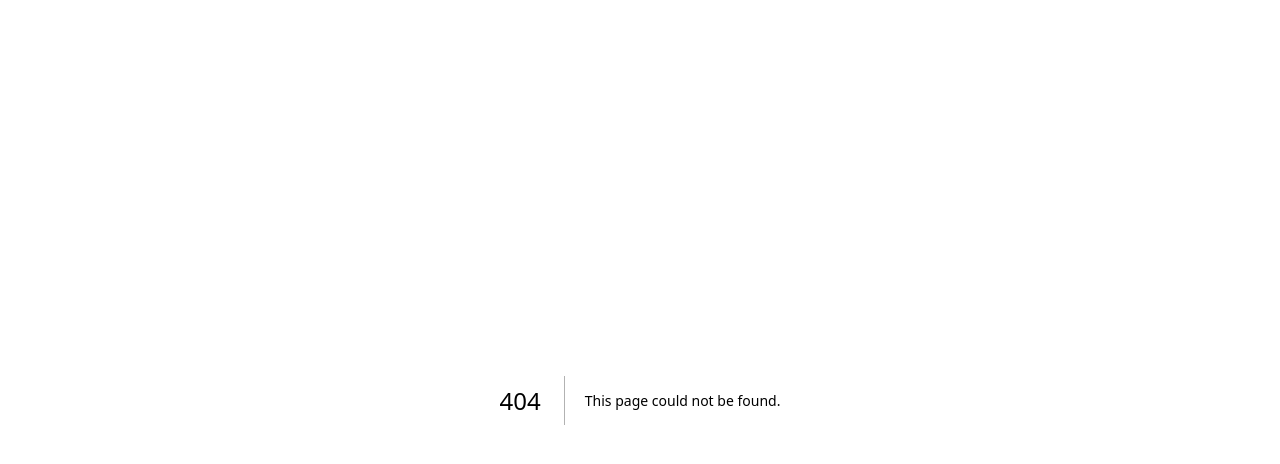
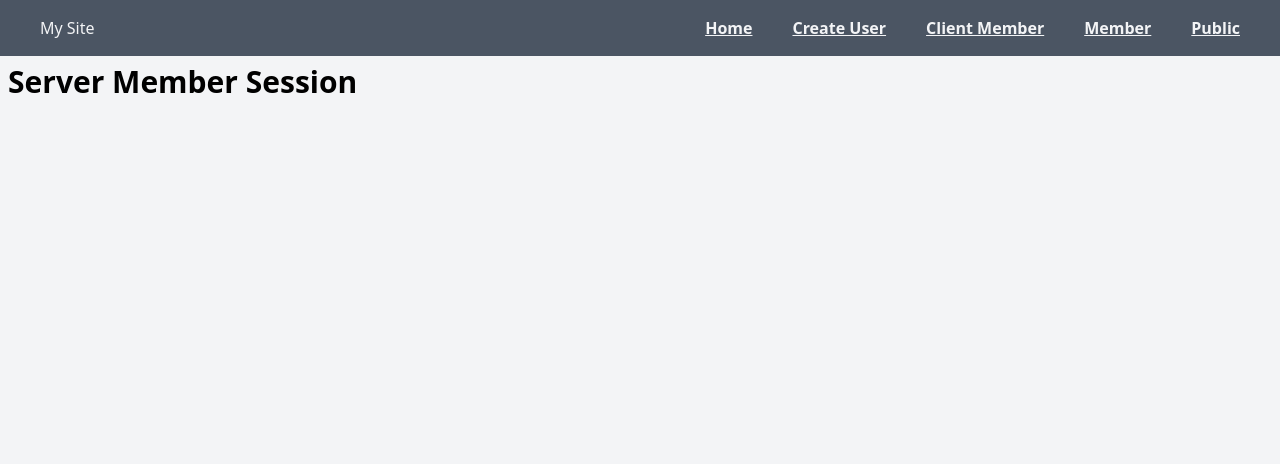
Before and after one commit to daikiejp/learn_next-auth, a Next.js app: page /Member in a window 1280 px wide. Before the commit this address had no page. Shown: the top 464 px of the page. Built offline with nearby package versions, Linux system fonts and the light colour scheme.

Commit message:
[Added] Pages Structure

```diff
--- /dev/null
+++ b/app/(components)/Nav.tsx
@@ -0,0 +1,20 @@
+import Link from "next/link";
+
+const Nav = () => {
+  return (
+    <header className="bg-gray-600 text-gray-100">
+      <nav className="flex justify-between items-center w-full px-10 py-4">
+        <div>My Site</div>
+        <div className="flex gap-10">
+          <Link href="/">Home</Link>
+          <Link href="/CreateUser">Create User</Link>
+          <Link href="/ClientMember">Client Member</Link>
+          <Link href="/Member">Member</Link>
+          <Link href="/Public">Public</Link>
+        </div>
+      </nav>
+    </header>
+  );
+};
+
+export default Nav;
--- /dev/null
+++ b/app/ClientMember/page.tsx
@@ -0,0 +1,11 @@
+"use client";
+
+const ClientMember = () => {
+  return (
+    <div>
+      <h1>Client Member</h1>
+    </div>
+  );
+};
+
+export default ClientMember;
--- /dev/null
+++ b/app/CreateUser/page.tsx
@@ -0,0 +1,9 @@
+const CreateUser = () => {
+  return (
+    <div>
+      <h1>Create User</h1>
+    </div>
+  );
+};
+
+export default CreateUser;
--- /dev/null
+++ b/app/Denied/page.tsx
@@ -0,0 +1,9 @@
+const Denied = () => {
+  return (
+    <div>
+      <h1 className="text-red-400">Denied</h1>
+    </div>
+  );
+};
+
+export default Denied;
--- /dev/null
+++ b/app/Member/page.tsx
@@ -0,0 +1,9 @@
+const Member = () => {
+  return (
+    <div>
+      <h1>Server Member Session</h1>
+    </div>
+  );
+};
+
+export default Member;
--- /dev/null
+++ b/app/Public/page.tsx
@@ -0,0 +1,9 @@
+const Public = () => {
+  return (
+    <div>
+      <h1>Public</h1>
+    </div>
+  );
+};
+
+export default Public;
--- a/app/globals.css
+++ b/app/globals.css
@@ -2,26 +2,11 @@
 @tailwind components;
 @tailwind utilities;
 
-:root {
-  --foreground-rgb: 0, 0, 0;
-  --background-start-rgb: 214, 219, 220;
-  --background-end-rgb: 255, 255, 255;
-}
-
-@media (prefers-color-scheme: dark) {
-  :root {
-    --foreground-rgb: 255, 255, 255;
-    --background-start-rgb: 0, 0, 0;
-    --background-end-rgb: 0, 0, 0;
+@layer base {
+  h1 {
+    @apply font-bold text-3xl;
+  }
+  a {
+    @apply underline font-bold;
   }
 }
-
-body {
-  color: rgb(var(--foreground-rgb));
-  background: linear-gradient(
-      to bottom,
-      transparent,
-      rgb(var(--background-end-rgb))
-    )
-    rgb(var(--background-start-rgb));
-}
--- a/app/layout.tsx
+++ b/app/layout.tsx
@@ -1,22 +1,23 @@
-import type { Metadata } from 'next'
-import { Inter } from 'next/font/google'
-import './globals.css'
-
-const inter = Inter({ subsets: ['latin'] })
+import type { Metadata } from "next";
+import Nav from "./(components)/Nav";
+import "./globals.css";
 
 export const metadata: Metadata = {
-  title: 'Create Next App',
-  description: 'Generated by create next app',
-}
+  title: "Learn - Next Auth",
+  description: "Learn about Next Auth",
+};
 
 export default function RootLayout({
   children,
 }: {
-  children: React.ReactNode
+  children: React.ReactNode;
 }) {
   return (
     <html lang="en">
-      <body className={inter.className}>{children}</body>
+      <body className="bg-gray-100">
+        <Nav />
+        <div className="m-2">{children}</div>
+      </body>
     </html>
-  )
+  );
 }
--- a/app/page.tsx
+++ b/app/page.tsx
@@ -1,113 +1,11 @@
-import Image from 'next/image'
+import React from "react";
 
-export default function Home() {
+const Home = () => {
   return (
-    <main className="flex min-h-screen flex-col items-center justify-between p-24">
-      <div className="z-10 max-w-5xl w-full items-center justify-between font-mono text-sm lg:flex">
-        <p className="fixed left-0 top-0 flex w-full justify-center border-b border-gray-300 bg-gradient-to-b from-zinc-200 pb-6 pt-8 backdrop-blur-2xl dark:border-neutral-800 dark:bg-zinc-800/30 dark:from-inherit lg:static lg:w-auto  lg:rounded-xl lg:border lg:bg-gray-200 lg:p-4 lg:dark:bg-zinc-800/30">
-          Get started by editing&nbsp;
-          <code className="font-mono font-bold">app/page.tsx</code>
-        </p>
-        <div className="fixed bottom-0 left-0 flex h-48 w-full items-end justify-center bg-gradient-to-t from-white via-white dark:from-black dark:via-black lg:static lg:h-auto lg:w-auto lg:bg-none">
-          <a
-            className="pointer-events-none flex place-items-center gap-2 p-8 lg:pointer-events-auto lg:p-0"
-            href="https://vercel.com?utm_source=create-next-app&utm_medium=appdir-template&utm_campaign=create-next-app"
-            target="_blank"
-            rel="noopener noreferrer"
-          >
-            By{' '}
-            <Image
-              src="/vercel.svg"
-              alt="Vercel Logo"
-              className="dark:invert"
-              width={100}
-              height={24}
-              priority
-            />
-          </a>
-        </div>
-      </div>
+    <div>
+      <h1>Home</h1>
+    </div>
+  );
+};
 
-      <div className="relative flex place-items-center before:absolute before:h-[300px] before:w-[480px] before:-translate-x-1/2 before:rounded-full before:bg-gradient-radial before:from-white before:to-transparent before:blur-2xl before:content-[''] after:absolute after:-z-20 after:h-[180px] after:w-[240px] after:translate-x-1/3 after:bg-gradient-conic after:from-sky-200 after:via-blue-200 after:blur-2xl after:content-[''] before:dark:bg-gradient-to-br before:dark:from-transparent before:dark:to-blue-700 before:dark:opacity-10 after:dark:from-sky-900 after:dark:via-[#0141ff] after:dark:opacity-40 before:lg:h-[360px] z-[-1]">
-        <Image
-          className="relative dark:drop-shadow-[0_0_0.3rem_#ffffff70] dark:invert"
-          src="/next.svg"
-          alt="Next.js Logo"
-          width={180}
-          height={37}
-          priority
-        />
-      </div>
-
-      <div className="mb-32 grid text-center lg:max-w-5xl lg:w-full lg:mb-0 lg:grid-cols-4 lg:text-left">
-        <a
-          href="https://nextjs.org/docs?utm_source=create-next-app&utm_medium=appdir-template&utm_campaign=create-next-app"
-          className="group rounded-lg border border-transparent px-5 py-4 transition-colors hover:border-gray-300 hover:bg-gray-100 hover:dark:border-neutral-700 hover:dark:bg-neutral-800/30"
-          target="_blank"
-          rel="noopener noreferrer"
-        >
-          <h2 className={`mb-3 text-2xl font-semibold`}>
-            Docs{' '}
-            <span className="inline-block transition-transform group-hover:translate-x-1 motion-reduce:transform-none">
-              -&gt;
-            </span>
-          </h2>
-          <p className={`m-0 max-w-[30ch] text-sm opacity-50`}>
-            Find in-depth information about Next.js features and API.
-          </p>
-        </a>
-
-        <a
-          href="https://nextjs.org/learn?utm_source=create-next-app&utm_medium=appdir-template-tw&utm_campaign=create-next-app"
-          className="group rounded-lg border border-transparent px-5 py-4 transition-colors hover:border-gray-300 hover:bg-gray-100 hover:dark:border-neutral-700 hover:dark:bg-neutral-800/30"
-          target="_blank"
-          rel="noopener noreferrer"
-        >
-          <h2 className={`mb-3 text-2xl font-semibold`}>
-            Learn{' '}
-            <span className="inline-block transition-transform group-hover:translate-x-1 motion-reduce:transform-none">
-              -&gt;
-            </span>
-          </h2>
-          <p className={`m-0 max-w-[30ch] text-sm opacity-50`}>
-            Learn about Next.js in an interactive course with&nbsp;quizzes!
-          </p>
-        </a>
-
-        <a
-          href="https://vercel.com/templates?framework=next.js&utm_source=create-next-app&utm_medium=appdir-template&utm_campaign=create-next-app"
-          className="group rounded-lg border border-transparent px-5 py-4 transition-colors hover:border-gray-300 hover:bg-gray-100 hover:dark:border-neutral-700 hover:dark:bg-neutral-800/30"
-          target="_blank"
-          rel="noopener noreferrer"
-        >
-          <h2 className={`mb-3 text-2xl font-semibold`}>
-            Templates{' '}
-            <span className="inline-block transition-transform group-hover:translate-x-1 motion-reduce:transform-none">
-              -&gt;
-            </span>
-          </h2>
-          <p className={`m-0 max-w-[30ch] text-sm opacity-50`}>
-            Explore starter templates for Next.js.
-          </p>
-        </a>
-
-        <a
-          href="https://vercel.com/new?utm_source=create-next-app&utm_medium=appdir-template&utm_campaign=create-next-app"
-          className="group rounded-lg border border-transparent px-5 py-4 transition-colors hover:border-gray-300 hover:bg-gray-100 hover:dark:border-neutral-700 hover:dark:bg-neutral-800/30"
-          target="_blank"
-          rel="noopener noreferrer"
-        >
-          <h2 className={`mb-3 text-2xl font-semibold`}>
-            Deploy{' '}
-            <span className="inline-block transition-transform group-hover:translate-x-1 motion-reduce:transform-none">
-              -&gt;
-            </span>
-          </h2>
-          <p className={`m-0 max-w-[30ch] text-sm opacity-50`}>
-            Instantly deploy your Next.js site to a shareable URL with Vercel.
-          </p>
-        </a>
-      </div>
-    </main>
-  )
-}
+export default Home;
```
Also changed, not shown: package.json (+6 -5 lines), 2 other files (tests, documents, lock files or other folders).
